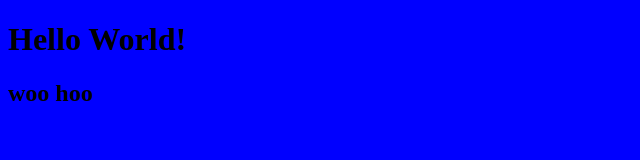
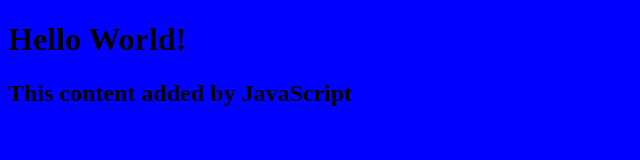
Before and after one commit to Khrebtova/example-repository, a plain HTML site: page index.html in a window 1280 px wide. Shown: the whole page, without its empty margins (0-640 px from the left). Drawn offline with Linux system fonts and the light colour scheme.

Commit message:
add script.js, connect to index.html

```diff
--- a/index.html
+++ b/index.html
@@ -6,6 +6,6 @@
   </head>
   <body>
     <h1>Hello World!</h1>
-    <h2>woo hoo</h2>
+    <script src="script.js"></script>
   </body>
 </html>
--- /dev/null
+++ b/script.js
@@ -0,0 +1,3 @@
+const h2 = document.createElement("h2");
+h2.textContent = "This content added by JavaScript";
+document.querySelector("body").appendChild(h2);
```
